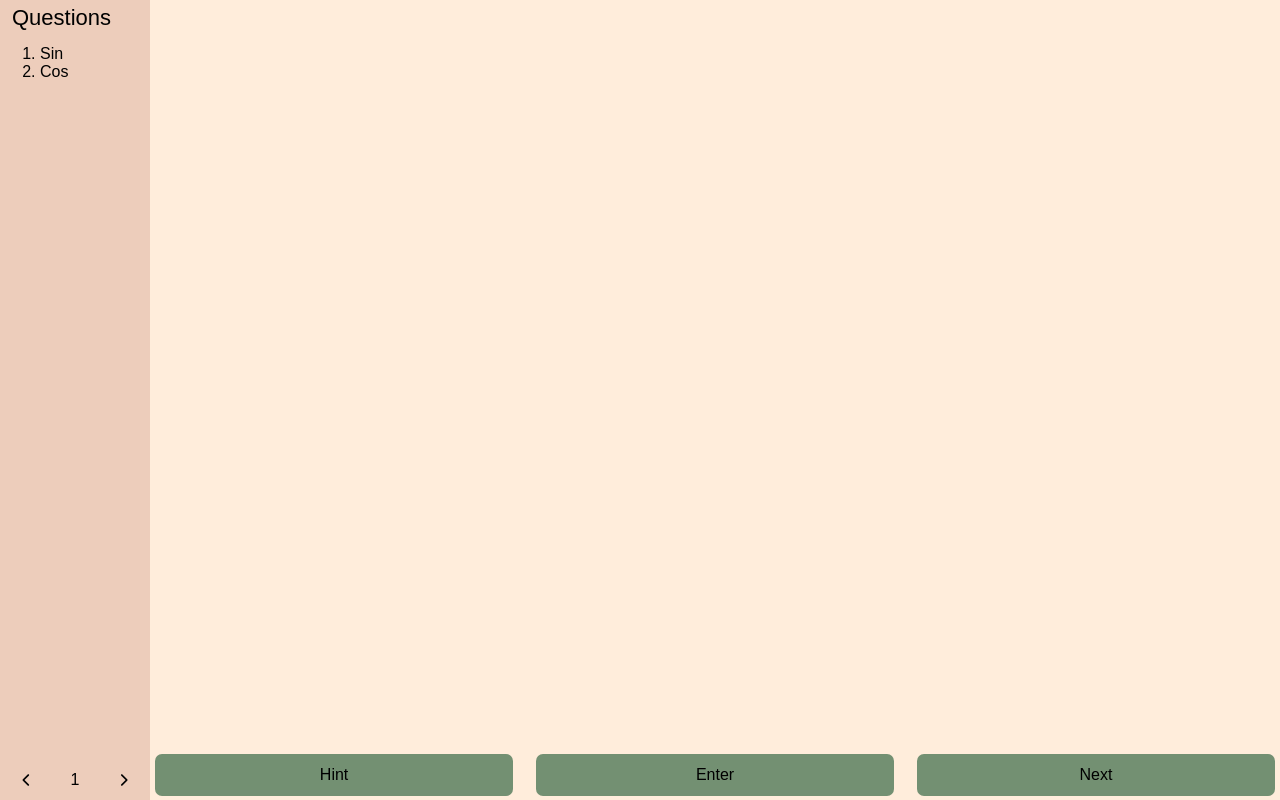
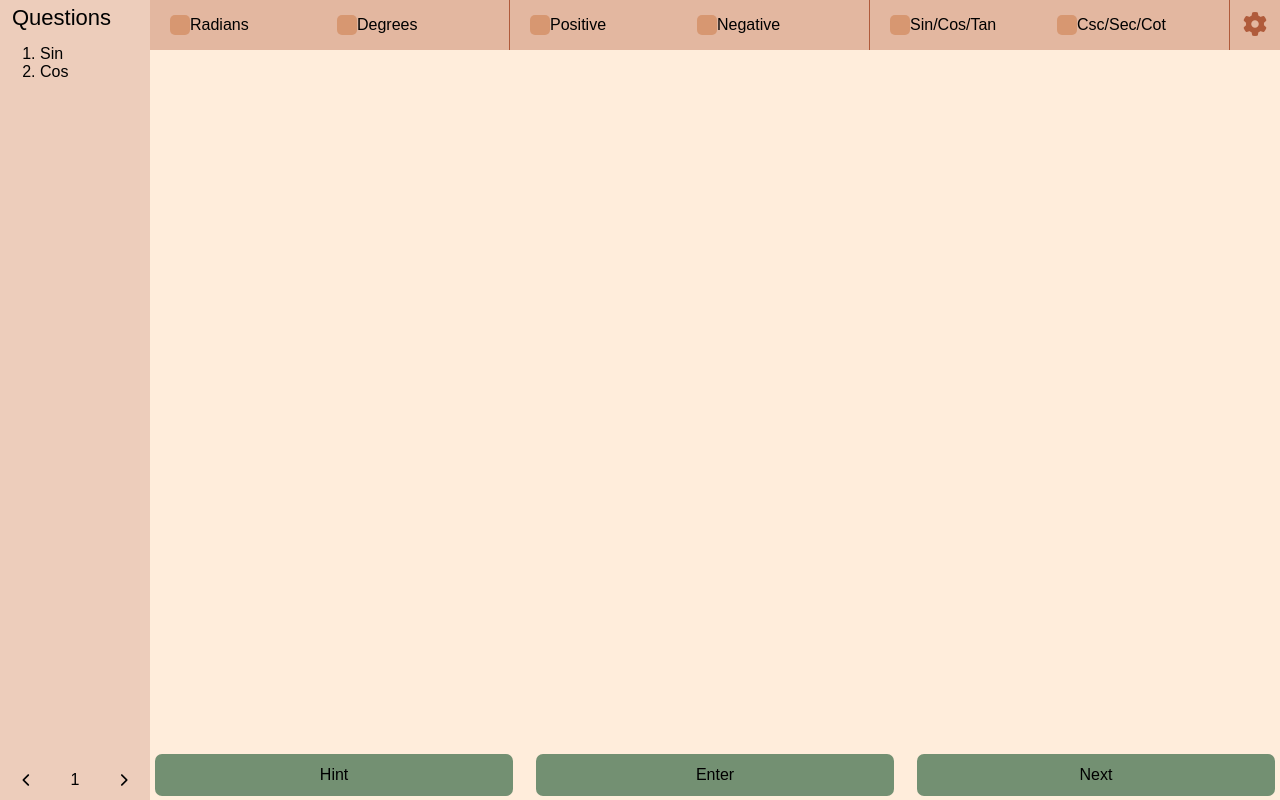
Before and after one commit to Angela8306/Unit-Circle-Website, a plain HTML site: page index.html in a window 1280 px wide. Drawn offline with Linux system fonts and the light colour scheme; a web font is replaced by a local one.

Commit message:
settings bar update

```diff
--- a/index.html
+++ b/index.html
@@ -34,8 +34,26 @@
                 </div>
             </div>
             <div id="main">
-                <div id="toggle-section">
-
+                <div id="settings-bar">
+                    <div class="toggle-sections">
+                        <input type="checkbox" name="Radians" id="rad">
+                        <label for="rad">Radians</label>
+                        <input type="checkbox" id="deg">
+                        <label for="deg">Degrees</label>
+                    </div>
+                    <div class="toggle-sections">
+                        <input type="checkbox" id="pos">
+                        <label for="pos">Positive</label>
+                        <input type="checkbox" id="neg">
+                        <label for="neg">Negative</label>
+                    </div>
+                    <div class="toggle-sections">
+                        <input type="checkbox" id="simple">
+                        <label for="simple">Sin/Cos/Tan</label>
+                        <input type="checkbox" id="complex">
+                        <label for="complex">Csc/Sec/Cot</label>
+                    </div>
+                    <button id="settings-btn"><i class="fa-solid fa-gear"></i></i></button>
                 </div>
                 <div id="ui-q">
                     <div id="hint">
--- a/styles/general.css
+++ b/styles/general.css
@@ -48,9 +48,65 @@
     background: rgb(227, 183, 160);
 }
 
-#toggle-section {
-    display: flex;
-    flex-direction: column;
+#settings-bar {
+    display: grid;
+    grid-template-columns: 1fr 1fr 1fr 50px;
+    height: 50px;
+    background-color: rgb(227, 183, 160);
+}
+
+#settings-btn {
+    margin: 5px;
+    border: none;
+    border-radius: 15px;
+    color: rgb(176, 91, 59);
+    font-size: 24px;
+    background-color: transparent;
+    cursor: pointer;
+    transition: background-color 250ms;
+}
+
+#settings-btn:hover,
+#settings-btn:focus-visible {
+    background: rgb(215, 151, 113);
+}
+
+.toggle-sections {
+    display: grid;
+    grid-template-columns: 20px 1fr 20px 1fr;
+    align-items: center;
+    justify-content: center;
+    padding: 5px;
+    padding-left: 20px;
+    border-right: 1px solid;
+    border-color: rgb(176, 91, 59);
+}
+
+input[type="checkbox"] {
+    appearance: none;
+    -webkit-appearance: none;
+    height: 20px;
+    width: 20px;
+    background-color: rgb(215, 151, 113);
+    border-radius: 5px;
+    cursor: pointer;
+}
+
+input[type="checkbox"]:after {
+    font-family: "Font Awesome 5 Free";
+    font-weight: 900;
+    font-size: 20px;
+    content: "\f00c";
+    color: rgb(117, 52, 34);
+    display: none;
+}
+
+input[type="checkbox"]:hover {
+    background-color: rgb(214, 128, 79);
+}
+
+input[type="checkbox"]:checked:after {
+    display: block;
 }
 
 #ui-q {
```
